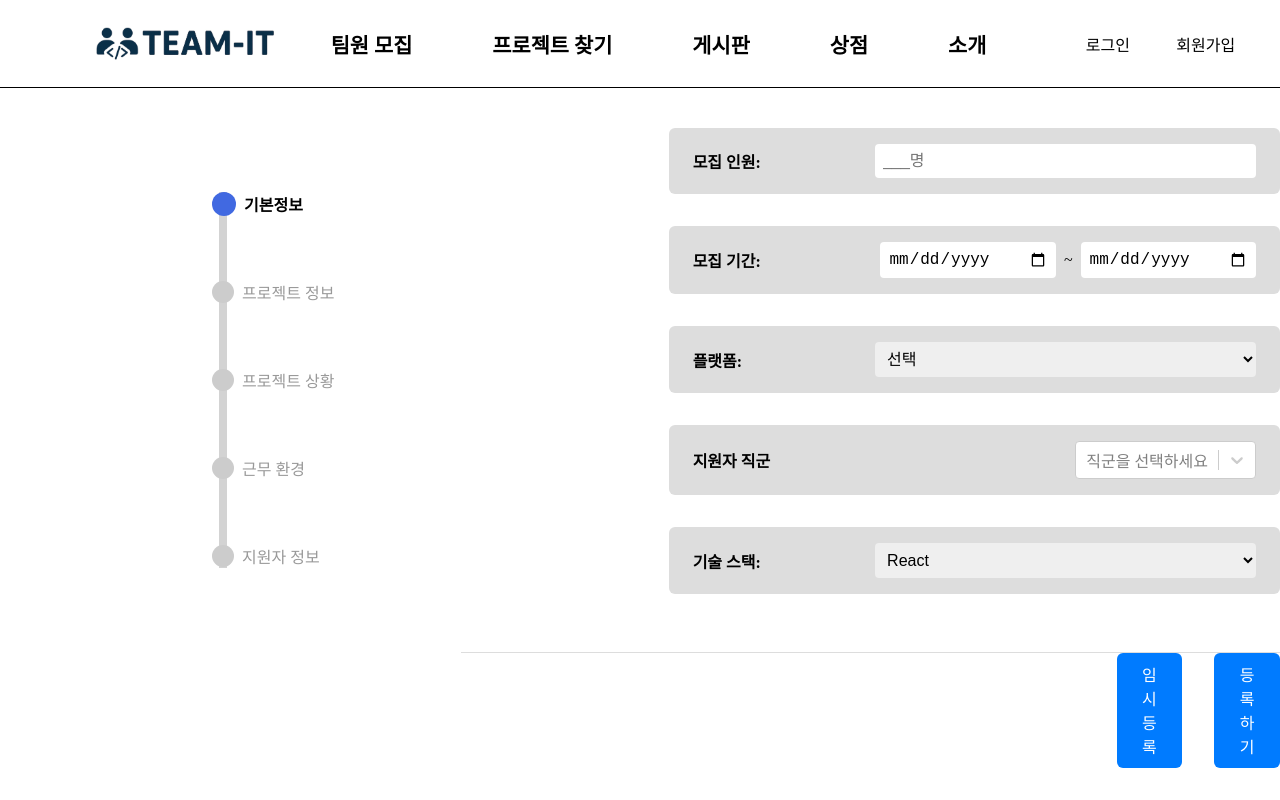
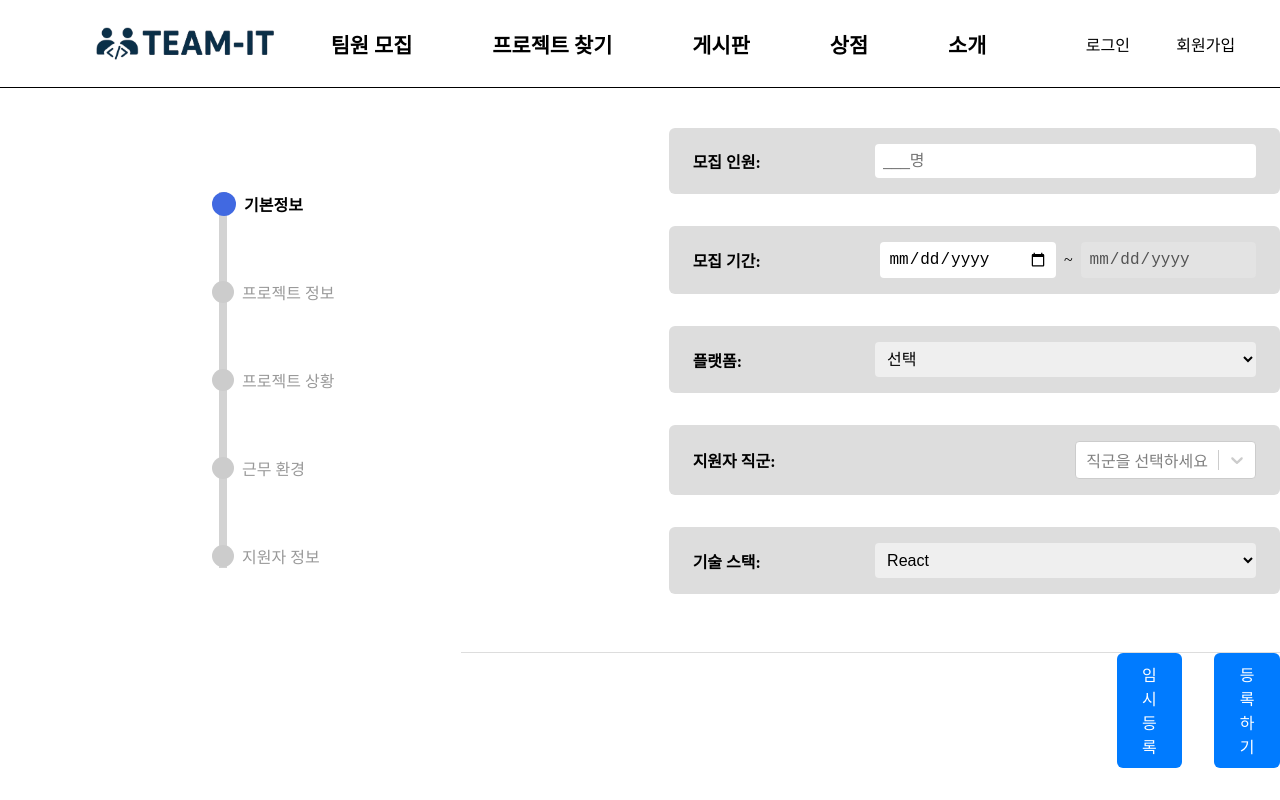
Before and after one commit to CROM-IDLE-CROMI/Team-IT-FE, a React (Vite) app: page /Teams in a window 1280 px wide. Built offline with nearby package versions, Linux system fonts and the light colour scheme.

Commit message:
feat: 기본정보 날짜 에외처리, 본문칸 박스 수정

```diff
--- a/src/App.css
+++ b/src/App.css
@@ -1174,6 +1174,36 @@ html, body {
   max-width: 600px;
 }
 
+.formGroup_1 {
+  display: block;
+  align-items: center;
+  justify-content: space-between;
+  background-color: #ddd;
+  padding: 1rem 1.5rem;
+  border-radius: 6px;
+  width: 100%;
+  max-width: 600px;
+  max-height: 200px;
+  height: 100%;
+}
+
+.formGroup_1{
+  display: block;
+  font-weight: 600;
+  margin-bottom: 0.5rem;
+}
+
+.recruitTextarea {
+  min-width: 405px;            /* 부모(formGroup) 너비에 맞춤 */
+  min-height: 200px;       /* 최소 높이 설정 (원하는 크기로 조절 가능) */
+  padding: 10px;           /* 텍스트와 테두리 사이 여백 */
+  font-size: 14px;
+  border: 1px solid #ccc;
+  border-radius: 6px;
+  resize: none;        /* 세로 방향으로 크기 조절 허용 */
+  box-sizing: border-box;  /* padding 포함한 크기 계산 */
+}
+
 .formGroup label {
   flex: 1;
   font-weight: 600;
@@ -1217,6 +1247,7 @@ html, body {
   border-radius: 6px;
   width: 100%;
   max-width: 600px;
+  z-index: 900;
 }
 
 .formGroup label {
@@ -1250,7 +1281,7 @@ html, body {
   border-top: 1px solid #ddd;
   position: fixed;
   bottom: 0;
-  z-index: 100;
+  z-index: 1000;
   padding-left: 41rem;
   padding-bottom: 2rem;
 }
--- a/src/components/Introduction.tsx
+++ b/src/components/Introduction.tsx
@@ -67,9 +67,15 @@ const Introduction = () => {
         <div className="preview-box">
           <div className="preview-text">
             <p>
-              {produceTab === "기본" &&
+              {produceTab === "기본정보" &&
                 `기본 양식을 통해 빠르게 팀원 모집을 시작할 수 있어요!`}
-              {produceTab === "커스터마이징" &&
+              {produceTab === "프로젝트 정보" &&
+                `템플릿을 자유롭게 수정해서 내 프로젝트에 맞는 양식을 만들 수 있어요!`}
+              {produceTab === "프로젝트 상황" &&
+                `템플릿을 자유롭게 수정해서 내 프로젝트에 맞는 양식을 만들 수 있어요!`}
+              {produceTab === "근무 환경" &&
+                `템플릿을 자유롭게 수정해서 내 프로젝트에 맞는 양식을 만들 수 있어요!`}
+              {produceTab === "지원자 정보" &&
                 `템플릿을 자유롭게 수정해서 내 프로젝트에 맞는 양식을 만들 수 있어요!`}
             </p>
           </div>
@@ -99,11 +105,11 @@ const Introduction = () => {
         <div className="preview-box">
           <div className="preview-text">
             <p>
-              {boardTab === "공지" &&
+              {boardTab === "시사,정보" &&
                 `공지사항에서 주요 업데이트 및 일정 등을 확인할 수 있어요!`}
-              {boardTab === "자유" &&
+              {boardTab === "질문" &&
                 `자유게시판에서 사용자들과 자유롭게 소통해보세요.`}
-              {boardTab === "QnA" &&
+              {boardTab === "홍보" &&
                 `QnA 게시판을 통해 궁금한 점을 질문하고 답변을 받아보세요.`}
             </p>
           </div>
--- a/src/components/TeamFormDetail/ApplicantInfo.tsx
+++ b/src/components/TeamFormDetail/ApplicantInfo.tsx
@@ -2,7 +2,7 @@
 const ApplicantInfo = () =>{
     return (
 <div className="formContainer">
-  <div className="formGroup">
+  <div className="formGroup formGroup_1">
 <label>지원자 최소 요건:</label>
 <input type='text'/>
 </div>
--- a/src/components/TeamFormDetail/BasicInfo.tsx
+++ b/src/components/TeamFormDetail/BasicInfo.tsx
@@ -1,40 +1,96 @@
+import { useState } from 'react';
 import Select from 'react-select';
-import  type { MultiValue } from 'react-select'
-import { useState } from 'react';
+import type  { MultiValue } from 'react-select';
 
+// 타입 정의
 type OptionType = {
-    value : string;
-    label : string;
+  value: string;
+  label: string;
 };
 
-const Options: OptionType[] = [
+// 직군 옵션
+const jobOptions: OptionType[] = [
   { value: '프론트엔드', label: '프론트엔드' },
   { value: '백엔드', label: '백엔드' },
   { value: '디자이너', label: '디자이너' },
-  { value: 'UI/UX', label: 'UI/UX' },
+  { value: '기획자', label: '기획자' },
+  { value: 'PM', label: 'PM' },
+  { value: '기타', label: '기타' },
 ];
 
+// 날짜 선택 컴포넌트
+const DateRangePicker = ({
+  startDate,
+  endDate,
+  setStartDate,
+  setEndDate,
+}: {
+  startDate: string;
+  endDate: string;
+  setStartDate: React.Dispatch<React.SetStateAction<string>>;
+  setEndDate: React.Dispatch<React.SetStateAction<string>>;
+}) => {
+  const getToday = () => {
+    const today = new Date();
+    return today.toISOString().split('T')[0];
+  };
+
+  const getMaxEndDate = (start: string) => {
+    const date = new Date(start);
+    date.setMonth(date.getMonth() + 2);
+    return date.toISOString().split('T')[0];
+  };
+
+  return (
+    <div className="formGroup">
+      <label>모집 기간:</label>
+      <div className="dateRange">
+        <input
+          type="date"
+          min={getToday()}
+          value={startDate}
+          onChange={(e) => {
+            setStartDate(e.target.value);
+            setEndDate('');
+          }}
+        />
+        <span> ~ </span>
+        <input
+          type="date"
+          min={startDate || getToday()}
+          max={startDate ? getMaxEndDate(startDate) : undefined}
+          value={endDate}
+          onChange={(e) => setEndDate(e.target.value)}
+          disabled={!startDate}
+        />
+      </div>
+    </div>
+  );
+};
+
 const BasicForm = () => {
+  const [startDate, setStartDate] = useState<string>('');
+  const [endDate, setEndDate] = useState<string>('');
   const [selectedJobs, setSelectedJobs] = useState<MultiValue<OptionType>>([]);
 
-    const handleJobChange = (selectedOptions: any) => {
-      setSelectedJobs(selectedOptions);
-    };
+  const handleJobChange = (selectedOptions: MultiValue<OptionType>) => {
+    setSelectedJobs(selectedOptions);
+  };
+
   return (
     <div className="formContainer">
+
       <div className="formGroup">
         <label>모집 인원:</label>
         <input type="text" placeholder="___명" />
       </div>
 
-      <div className="formGroup">
-        <label>모집 기간:</label>
-        <div className="dateRange">
-          <input type="date" />
-          <span> ~ </span>
-          <input type="date" />
-        </div>
-      </div>
+      <DateRangePicker
+        startDate={startDate}
+        endDate={endDate}
+        setStartDate={setStartDate}
+        setEndDate={setEndDate}
+      />
 
       <div className="formGroup">
         <label>플랫폼:</label>
@@ -43,19 +99,20 @@ const BasicForm = () => {
           <option>웹</option>
           <option>앱</option>
           <option>게임</option>
+          <option>기타</option>
         </select>
       </div>
 
       <div className="formGroup">
-      <label>지원자 직군</label>
-      <Select
+        <label>지원자 직군:</label>
+        <Select
           isMulti
-          options={Options}
+          options={jobOptions}
           value={selectedJobs}
           onChange={handleJobChange}
           placeholder="직군을 선택하세요"
         />
-    </div>
+      </div>
 
       <div className="formGroup">
         <label>기술 스택:</label>
@@ -65,6 +122,7 @@ const BasicForm = () => {
           <option>Node.js</option>
         </select>
       </div>
+
     </div>
   );
 };
--- a/src/components/TeamFormDetail/ProjectInfo.tsx
+++ b/src/components/TeamFormDetail/ProjectInfo.tsx
@@ -30,11 +30,11 @@ const ProjectInfo = () => {
     <div className="formGroup">
     <label>활동 종류:</label>
     <select>
-        <option>선택</option>
         <option>공모전</option>
         <option>사이드 프로젝트</option>
         <option>대회</option>
         <option>토이 프로젝트</option>
+        <option>기타</option>
     </select>
     </div>
 <div className="formGroup">
--- a/src/components/TeamFormDetail/Situation.tsx
+++ b/src/components/TeamFormDetail/Situation.tsx
@@ -18,9 +18,13 @@ const Situation = () =>{
         </select>
       </div>
 
-      <div className="formGroup">
+      <div className="formGroup formGroup_1">
         <label>모집글 본문:</label>
-        <input type='text'/>
+        <textarea
+          className="recruitTextarea"
+          rows={5}
+          placeholder=""
+          />
       </div>
 
 </div>
```
